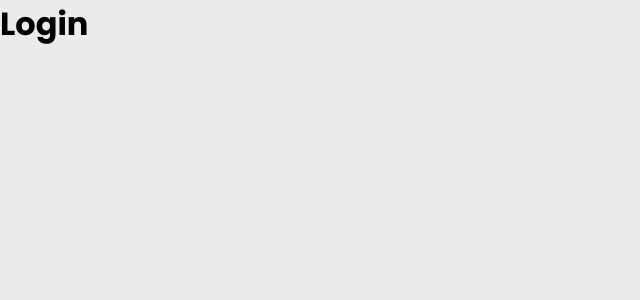
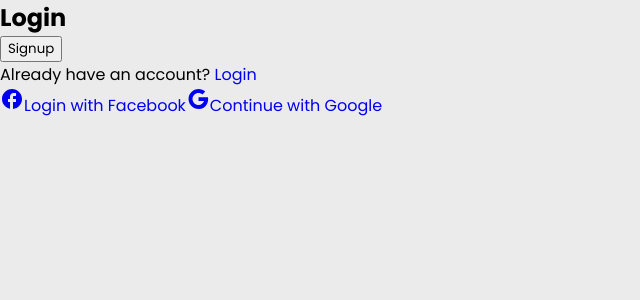
Before and after one commit to ottobong/habittrackr, a React (Create React App) app: page /login in a window 1280 px wide. Shown: the top 300 px of the page, without its empty margins (0-640 px from the left). Built offline with nearby package versions, Linux system fonts and the light colour scheme.

Commit message:
added new lines

```diff
--- a/src/component/formInput/FormInput.jsx
+++ b/src/component/formInput/FormInput.jsx
@@ -14,6 +14,7 @@ const FormInput = (props) => {
       <input
         {...inputProps}
         onChange={onChange}
+        onFocus = {()=>inputProps.name === "confirmPassword" && setFocused(true)}
         onBlur={handleFocus}
         focused = {focused.toString()}/>
       <span className='errorMessage'>{errorMessage}</span>
--- a/src/component/formInput/formInput.scss
+++ b/src/component/formInput/formInput.scss
@@ -17,6 +17,11 @@
       border-bottom-width: 2px;
       border-color: #FED32C;
     }
+
+    &:invalid[focused = "true"] {
+      border: 1px solid red;
+    }
+
     &:invalid[focused = "true"] ~ .errorMessage{
       display: block;
     }
--- a/src/pages/login/Login.jsx
+++ b/src/pages/login/Login.jsx
@@ -1,12 +1,44 @@
-import React from 'react'
+import React from 'react';
 import './login.scss';
+import { Link } from 'react-router-dom';
+import { FacebookTwoTone, Google } from '@mui/icons-material';
 
 const Login = () => {
   return (
-    <div>
-      <h1>Login</h1>
+    <div className='login'>
+      <form>
+        <h2>Login</h2>
+
+        <button type='submit'>Signup</button>
+        <div className="formLink">
+          <span>Already have an account?</span>
+          <Link
+          to='/login'
+          className='formSignup'
+          style={{textDecoration: 'none'}}>
+            {" "}
+            Login
+            </Link>
+        </div>
+
+        <div className="line"></div>
+        <div className="media-options">
+          <Link to='#'
+          className='facebook'
+          style={{textDecoration: 'none'}}>
+            <FacebookTwoTone className='facebookIcon'/>
+            <span>Login with Facebook</span>
+          </Link>
+          <Link to='#'
+          className='google'
+          style={{textDecoration: 'none'}}>
+            <Google className='googleIcon'/>
+            <span>Continue with Google</span>
+          </Link>
+        </div>
+      </form>
     </div>
   )
 }
 
-export default Login
+export default Login;
--- a/src/pages/signup/Signup.jsx
+++ b/src/pages/signup/Signup.jsx
@@ -2,7 +2,7 @@ import React, { useState } from 'react'
 import './signup.scss';
 import FormInput from '../../component/formInput/FormInput'
 import { Link } from 'react-router-dom';
-import { FacebookRounded, FacebookTwoTone, Google } from '@mui/icons-material';
+import { FacebookTwoTone, Google } from '@mui/icons-material';
 
 const Signup = () => {
   const[inputValues, setInputValues]=useState({
@@ -90,7 +90,7 @@ const Signup = () => {
           className='google'
           style={{textDecoration: 'none'}}>
             <Google className='googleIcon'/>
-            <span>Continue with Google</span>
+            <span>Signup with Google</span>
           </Link>
         </div>
       </form>
```
